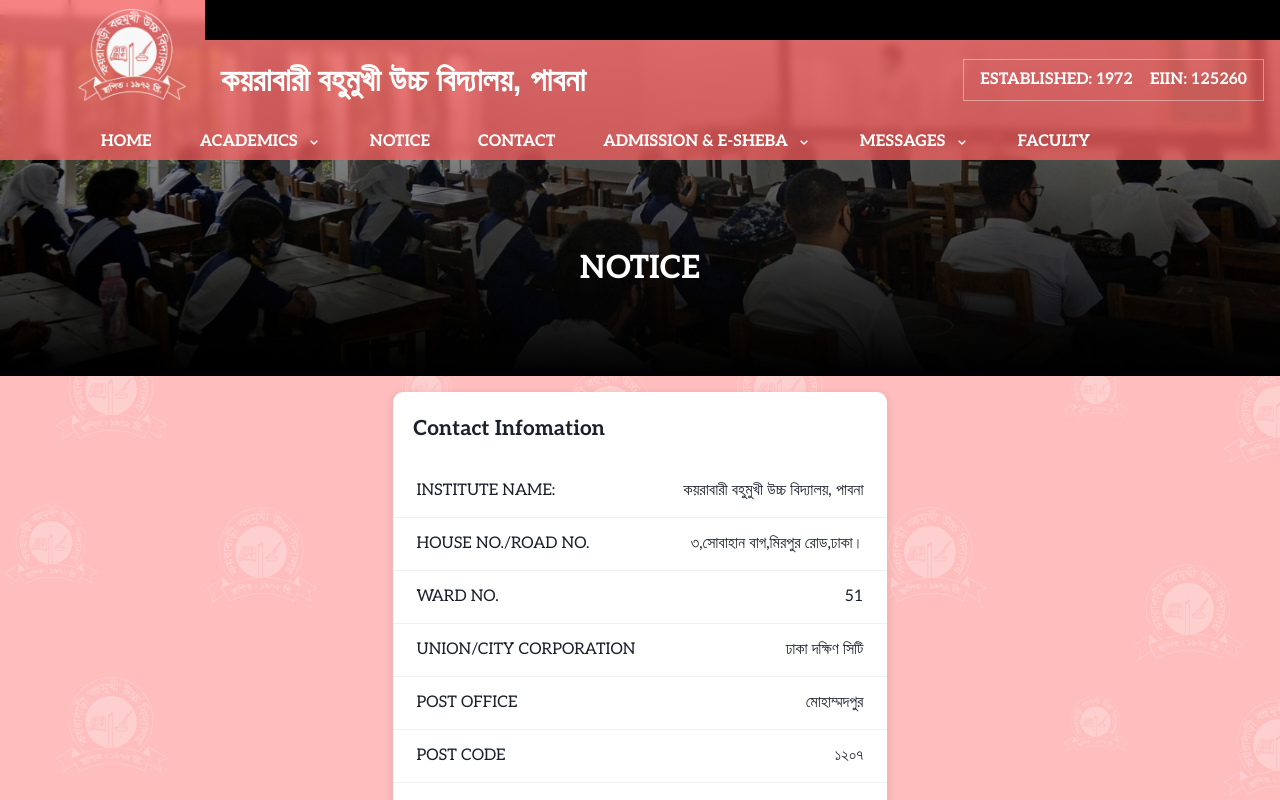
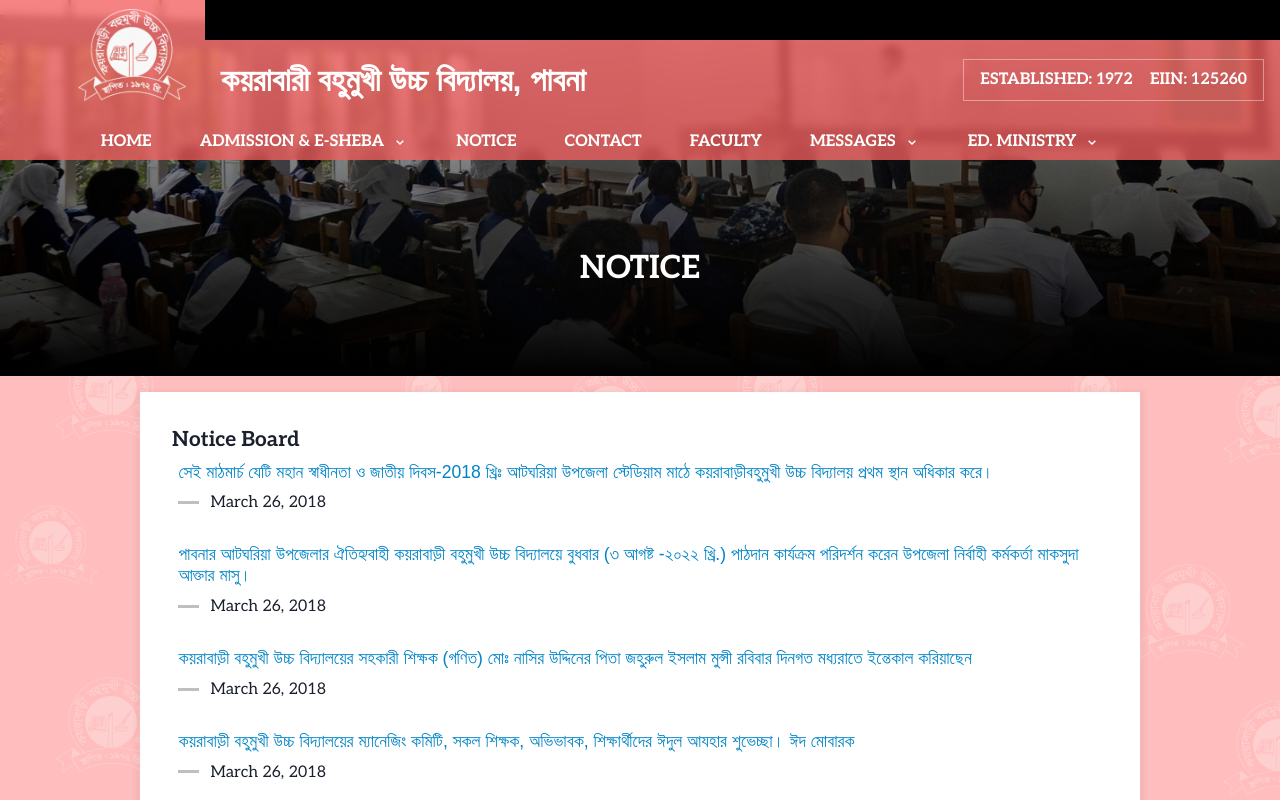
Before and after one commit to AneekRahman/education-suite, a React (Create React App) app in the folder client/: page /notice in a window 1280 px wide. Shown: the top 800 px of the page. Built offline with nearby package versions, Linux system fonts and the light colour scheme.

Commit message:
- Create NoticePageBody

```diff
--- a/client/public/index.html
+++ b/client/public/index.html
@@ -7,7 +7,7 @@
     <meta name="theme-color" content="#000000" />
     <meta
       name="description"
-      content="Web site created using create-react-app"
+      content="Official website for Kayrabari High School, Pabna. Developed by baalish studios"
     />
     <link rel="apple-touch-icon" href="%PUBLIC_URL%/logo192.png" />
     <!--
@@ -24,7 +24,7 @@
       work correctly both with client-side routing and a non-root public URL.
       Learn how to configure a non-root public URL by running `npm run build`.
     -->
-    <title>React App</title>
+    <title>Kayrabari High School, Pabna</title>
   </head>
   <body>
     <noscript>You need to enable JavaScript to run this app.</noscript>
--- a/client/src/App.tsx
+++ b/client/src/App.tsx
@@ -11,6 +11,7 @@ import "./styles/App.css";
 import { ChakraProvider } from "@chakra-ui/react";
 import GenericPage from "./pages/GenericPages/GenericPage";
 import ContactPageBody from "./pages/GenericPages/ContactPageBody";
+import NoticePageBody from "./pages/GenericPages/NoticePageBody";
 
 function App() {
   return (
@@ -27,9 +28,7 @@ function App() {
             />
             <Route
               path="/notice"
-              element={
-                <GenericPage title="NOTICE" body={<ContactPageBody />} />
-              }
+              element={<GenericPage title="NOTICE" body={<NoticePageBody />} />}
             />
             <Route
               path="/messages/principal"
--- a/client/src/components/Header.tsx
+++ b/client/src/components/Header.tsx
@@ -201,7 +201,7 @@ function LowerRowMenu() {
             {tab.label}
           </MenuButton>
           {tab.subTabs !== undefined ? (
-            <MenuList>
+            <MenuList borderRadius={0}>
               {tab.subTabs.map((subTab) => (
                 <MenuItem
                   icon={<FiBook />}
--- a/client/src/components/constansts.tsx
+++ b/client/src/components/constansts.tsx
@@ -29,33 +29,37 @@ export const MAIN_PHONE_NUMBER = "০২-৫৮১৫৫৮৭১";
 
 export const tabsList: MyTab[] = [
   { label: "HOME", link: "/" },
-  {
-    label: "ACADEMICS",
-    link: "/academics",
-    subTabs: [
-      { label: "BANGLA", link: "/academics/bangla" },
-      { label: "ENGLISH", link: "/academics/english" },
-      { label: "MATHEMATICS", link: "/academics/mathematics" },
-      { label: "PHYSICS", link: "/academics/physics" },
-      { label: "CHEMISTRY", link: "/academics/chemistry" },
-      { label: "BIOLOGY", link: "/academics/biology" },
-    ],
-  },
-  { label: "NOTICE", link: "/notice" },
-  { label: "CONTACT", link: "/contact" },
+  // {
+  //   label: "ACADEMICS",
+  //   link: "/academics",
+  //   subTabs: [
+  //     { label: "BANGLA", link: "/academics/bangla" },
+  //     { label: "ENGLISH", link: "/academics/english" },
+  //     { label: "MATHEMATICS", link: "/academics/mathematics" },
+  //     { label: "PHYSICS", link: "/academics/physics" },
+  //     { label: "CHEMISTRY", link: "/academics/chemistry" },
+  //     { label: "BIOLOGY", link: "/academics/biology" },
+  //   ],
+  // },
   {
     label: "ADMISSION & E-SHEBA",
-    link: "/results",
+    link: "/",
     subTabs: [
       {
         label: "Govt. School Admission",
         link: "https://gsa.teletalk.com.bd/",
       },
-      { label: "e-School", link: "http://eschool.sib.gov.bd/" },
+      {
+        label: "BOARD EXAM RESULTS",
+        link: "https://eboardresults.com/v2/home",
+      },
       { label: "Pathshala", link: "http://automation.sib.gov.bd/" },
       { label: "PDS", link: "http://pds.sib.gov.bd/" },
     ],
   },
+  { label: "NOTICE", link: "/notice" },
+  { label: "CONTACT", link: "/contact" },
+  { label: "FACULTY", link: "/faculty" },
   {
     label: "MESSAGES",
     link: "/messages",
@@ -64,7 +68,36 @@ export const tabsList: MyTab[] = [
       { label: "CHAIRMAN'S MESSAGE", link: "/messages/chairman" },
     ],
   },
-  { label: "FACULTY", link: "/faculty" },
+  {
+    label: "ED. MINISTRY",
+    link: "/",
+    subTabs: [
+      {
+        label: "SECONDARY & HIGHER EDUCATION DIVISION",
+        link: "http://www.shed.gov.bd/",
+      },
+      {
+        label: "NATIONAL CURRICULUM & TEXT-BOOK BOARD",
+        link: "http://www.nctb.gov.bd/",
+      },
+      {
+        label: "NATIONAL ACADEMY FOR EDUCATIONAL MANAGEMENT",
+        link: "http://www.naem.gov.bd/",
+      },
+      {
+        label: "BANBEIS",
+        link: "http://www.banbeis.gov.bd/",
+      },
+      {
+        label: "MINISTRY OF PRIMARY AND MASS EDUCATION",
+        link: "http://www.mopme.gov.bd/",
+      },
+      {
+        label: "ISEB RESULTS",
+        link: "http://www.educationboardresults.gov.bd/",
+      },
+    ],
+  },
 ];
 
 export const movingHealine: string = `অবিভক্ত ব্রিটিশ বাংলার উনিশ শতকের দ্বিতীয়ার্ধের শুরুতে আধুনিক
--- /dev/null
+++ b/client/src/pages/GenericPages/NoticePageBody.tsx
@@ -0,0 +1,35 @@
+import { Box, Button, Center, Heading } from "@chakra-ui/react";
+import { Notice, noticesList } from "../../components/constansts";
+import styles from "../../styles/GenericPages/NoticePageBody.module.scss";
+
+export default function NoticePageBody() {
+  return (
+    <div className={styles.NoticePageBody}>
+      <Center>
+        <Box bg="#fff" className={styles.TableWrapper}>
+          <NoticeBoard />
+        </Box>
+      </Center>
+    </div>
+  );
+}
+
+function NoticeBoard() {
+  return (
+    <div className={styles.NoticeBoardWrapper}>
+      <h3>Notice Board</h3>
+
+      <div className={styles.NoticesWrapper}>
+        {noticesList.map((notice: Notice) => (
+          <div className={styles.Notice}>
+            <Heading as="h4">{notice.title}</Heading>
+            <p>{notice.date}</p>
+          </div>
+        ))}
+        <Center>
+          <Button colorScheme="red">LOAD MORE</Button>
+        </Center>
+      </div>
+    </div>
+  );
+}
--- a/client/src/styles/GenericPages/ContactPageBody.module.scss
+++ b/client/src/styles/GenericPages/ContactPageBody.module.scss
@@ -1,5 +1,3 @@
-@import "../constants.scss";
-
 .ContactPageBody {
   padding: 1em;
 
@@ -7,6 +5,7 @@
     overflow-y: scroll;
     box-shadow: 0 3px 5px 5px rgba($color: #000000, $alpha: 0.04);
     font-family: Aleo, Helvetica;
+    min-width: 50vw;
 
     h3 {
       padding: 1em;
--- /dev/null
+++ b/client/src/styles/GenericPages/NoticePageBody.module.scss
@@ -0,0 +1,53 @@
+.NoticePageBody {
+  padding: 1em;
+
+  .NoticeBoardWrapper {
+    overflow-y: scroll;
+    box-shadow: 0 3px 5px 5px rgba($color: #000000, $alpha: 0.04);
+    font-family: Aleo, Helvetica;
+    min-width: 60vw;
+    max-width: 1000px;
+    padding: 2em;
+
+    h3 {
+      font-weight: 900;
+      font-size: 1.3em;
+    }
+
+    .NoticesWrapper {
+      .Notice {
+        margin-bottom: 1em;
+        transition: 0.3s;
+        cursor: pointer;
+        padding: 0.4em;
+
+        &:hover {
+          background-color: rgba(0, 0, 0, 0.05);
+        }
+
+        h4 {
+          font-family: Arial, Helvetica, sans-serif;
+          font-weight: 500;
+          margin-bottom: 0.5em;
+          font-size: 1.1em;
+          color: rgb(0, 132, 197);
+        }
+
+        p {
+          padding-left: 2em;
+          position: relative;
+
+          &::before {
+            left: 0;
+            top: 40%;
+            content: "";
+            position: absolute;
+            height: 3px;
+            width: 1.3em;
+            background-color: rgba(0, 0, 0, 0.25);
+          }
+        }
+      }
+    }
+  }
+}
```
